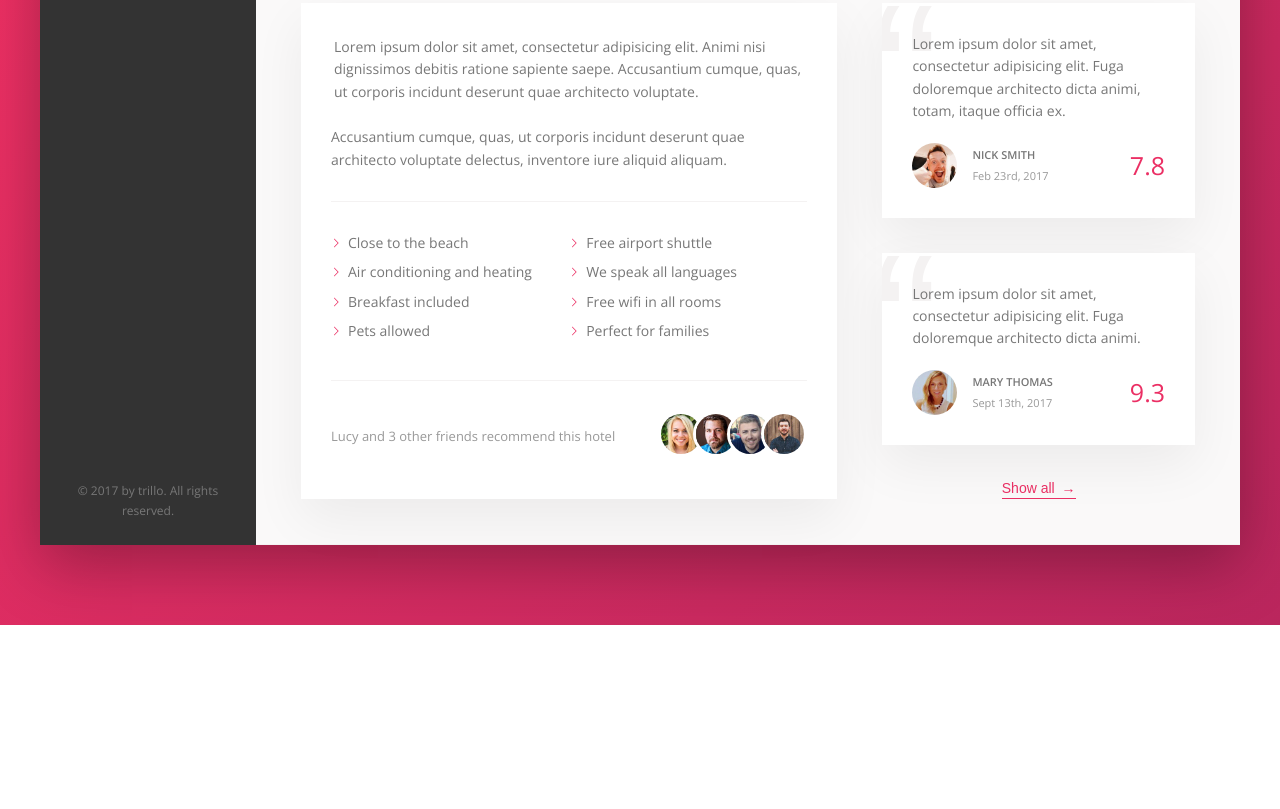
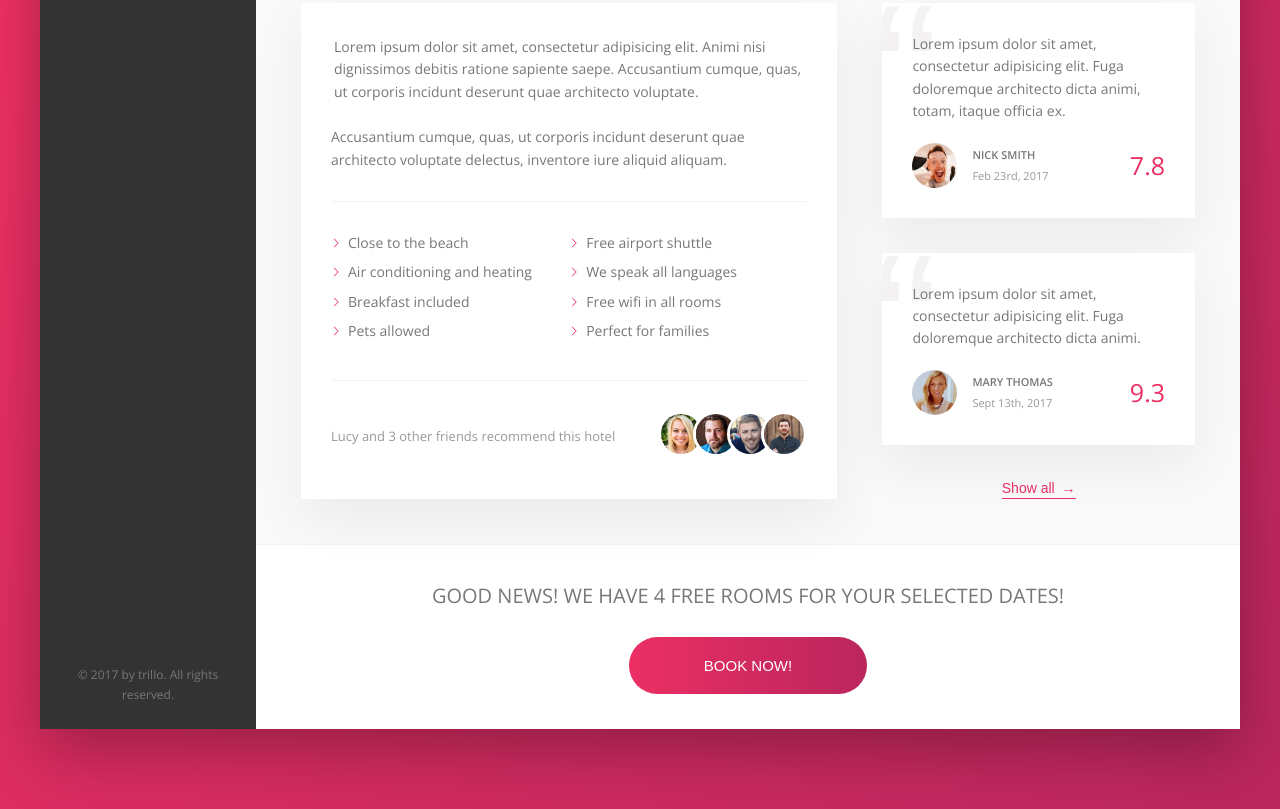
Before and after one commit to VincentChen6345/TrilloProject-web-booking-app, a website: page index.html in a window 1280 px wide. Shown: the part 644-1453 px from the top of the page. Before the commit the page ends 1269 px from the top, so only its background shows below. Drawn offline with nearby package versions, Linux system fonts and the light colour scheme.

Commit message:
finished page

```diff
--- a/index.html
+++ b/index.html
@@ -243,6 +243,15 @@
               <button class="btn-inline">Show all <span>&rarr;</span></button>
             </div>
           </div>
+          <div class="cta">
+            <h2 class="cta__book-now">
+              Good news! We have 4 free rooms for your selected dates!
+            </h2>
+            <button class="btn">
+              <span class="btn__visible"> Book now! </span>
+              <span class="btn__invisible">Only 4 rooms left!</span>
+            </button>
+          </div>
         </main>
       </div>
     </div>
--- a/package.json
+++ b/package.json
@@ -13,7 +13,7 @@
     "compress:css": "node-sass css/style.prefix.css css/style.css --output-style compressed",
     "build:css": "npm-run-all compile:sass concat:css prefix:css compress:css"
   },
-  "author": "Jonas",
+  "author": "Vincent",
   "license": "ISC",
   "devDependencies": {
     "autoprefixer": "^7.1.4",
--- a/sass/_component.scss
+++ b/sass/_component.scss
@@ -417,3 +417,71 @@
     z-index: 1;
   }
 }
+
+/////////////////////////
+///CTA
+.cta {
+  padding: 3.5rem 0;
+  text-align: center;
+  background-color: white;
+  &__book-now {
+    font-size: 2rem;
+    font-weight: 300;
+    text-transform: uppercase;
+    margin-bottom: 2.5rem;
+  }
+}
+
+.btn {
+  font-size: 1.5rem;
+  font-weight: 300;
+  text-transform: uppercase;
+  border-radius: 100px;
+  background-image: linear-gradient(
+    to right,
+    var(--color-primary),
+    var(--color-primary-dark)
+  );
+  border: none;
+  color: white;
+  position: relative;
+  overflow: hidden;
+  cursor: pointer;
+
+  & > * {
+    display: inline-block;
+    width: 100%;
+    height: 100%;
+    transition: all 0.5s;
+  }
+
+  &__visible {
+    padding: 2rem 7.5rem;
+  }
+
+  &__invisible {
+    padding: 2rem 0rem;
+    position: absolute;
+    left: 0;
+    top: -100%;
+  }
+  &:hover {
+    background-image: linear-gradient(
+      to left,
+      var(--color-primary),
+      var(--color-primary-dark)
+    );
+  }
+  &:focus {
+    animation: pulsate 1s infinite;
+    outline: none;
+  }
+
+  &:hover &__visible {
+    transform: translateY(100%);
+  }
+
+  &:hover &__invisible {
+    top: 0;
+  }
+}
```
Also changed, not shown: css/style.css.
